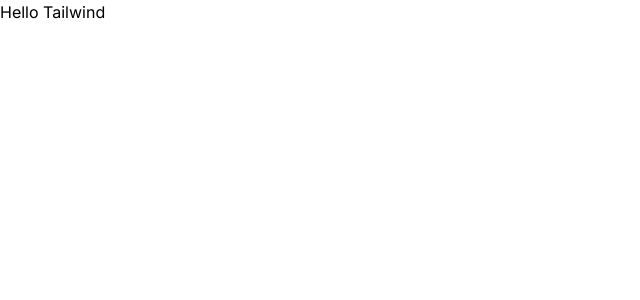
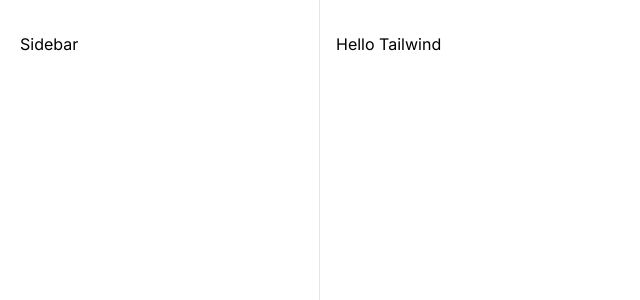
Before and after one commit to jccamargo15/tailwind-next, a Next.js app: page / in a window 1280 px wide. Shown: the top 300 px of the page, without its empty margins (0-640 px from the left). Built offline with nearby package versions, Linux system fonts and the light colour scheme.

Commit message:
feat: Estrutura do layout

```diff
--- a/prettier.config.js
+++ b/prettier.config.js
@@ -1,3 +1,3 @@
 module.exports = {
-  plugins: [require('prettier-plugin-tailwindcss')],
+  plugins: [import('prettier-plugin-tailwindcss')],
 }
--- a/src/app/layout.tsx
+++ b/src/app/layout.tsx
@@ -16,7 +16,13 @@
 }) {
   return (
     <html lang="en">
-      <body className={inter.className}>{children}</body>
+      <body className={inter.className}>
+        <div className="grid-cols-app grid min-h-screen">
+          <aside className="border-r border-zinc-200 px-5 py-8">Sidebar</aside>
+
+          <main className="px-4 pb-12 pt-8">{children}</main>
+        </div>
+      </body>
     </html>
   )
 }
--- a/tailwind.config.ts
+++ b/tailwind.config.ts
@@ -1,12 +1,12 @@
 import type { Config } from 'tailwindcss'
 
 const config: Config = {
-  content: [
-    './src/**/*.{tsx}',
-  ],
+  content: ['./src/**/*.tsx'],
   theme: {
     extend: {
-      roxoRocketseat: '#8257e6',
+      gridTemplateColumns: {
+        app: 'minmax(18rem, 20rem) 1fr',
+      },
     },
   },
   plugins: [],
```
